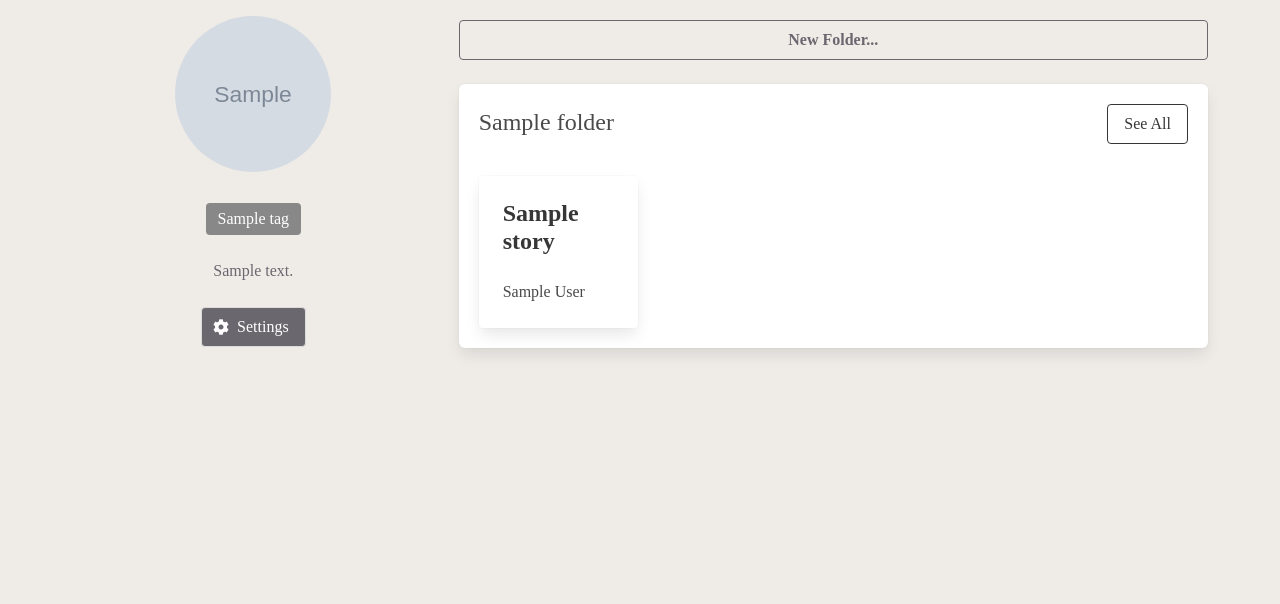
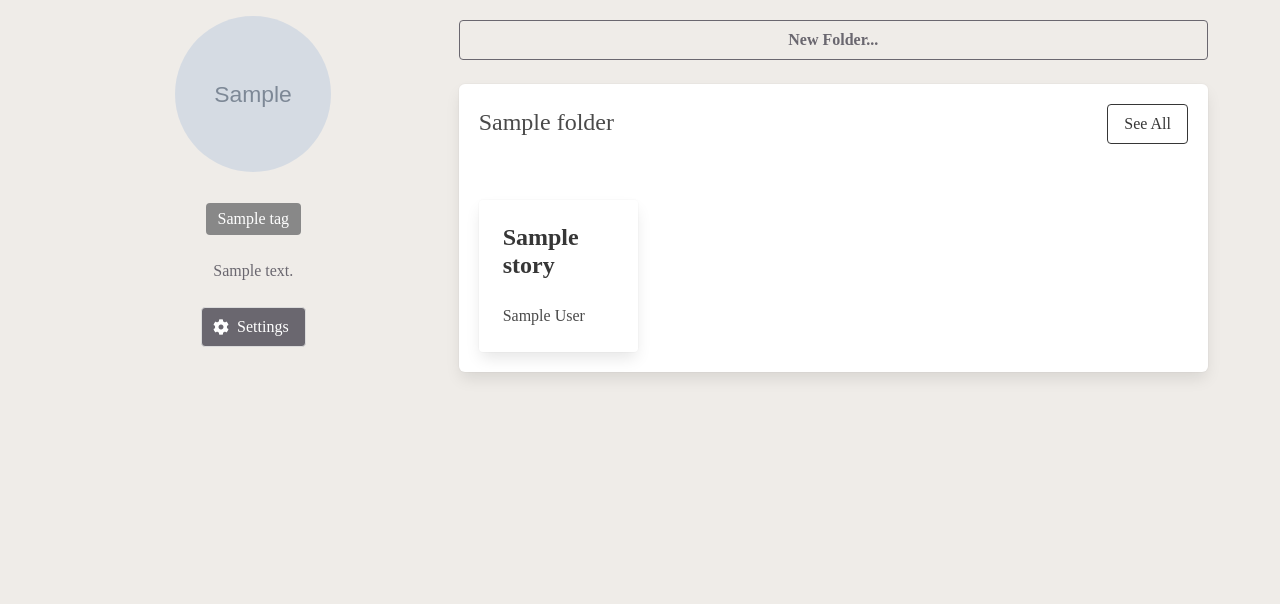
Before and after one commit to yashprakash13/honeysuckle-web, a Django app: page /profiles/me/ in a window 1280 px wide. Shown: the part 168-772 px from the top of the page. Run offline with Django 3.2, Linux system fonts and the light colour scheme; a user stored in the database is signed in; tables that the repository leaves empty hold one stand-in row (values such as "Sample post"); grey boxes marked "Sample" are stand-in pictures; parts of the project's set-up code (start-up, migrations or seed data) failed here and were passed over; some libraries are stand-ins or nearby versions; some web fonts are replaced.

Commit message:
correct margin/padding styles profiles.

```diff
--- a/hbeg/profiles/templates/profiles/single_fic_card_layout.html
+++ b/hbeg/profiles/templates/profiles/single_fic_card_layout.html
@@ -1,4 +1,4 @@
-<div class="column is-3">
+<div class="column is-3 mt-3">
     <div class="card card-link">
         <div class="card-content">
             <div class="media">
--- a/hbeg/profiles/templates/profiles/single_folder_layout.html
+++ b/hbeg/profiles/templates/profiles/single_folder_layout.html
@@ -1,5 +1,6 @@
 <div class="box">
     {% comment %} Folder name and detail view button {% endcomment %}
+    <div class="content pb-3">
         <div class="columns">
             <div class="column is-8">
                 <div class="is-size-4 mb-3">{{folder.folder_name}}
@@ -11,12 +12,13 @@
                 {% endif %}
                 </div>
             </div>
-        <div class="column ">
+            <div class="column mb-2">
                 <a id="see-all-outlined-button"
                 class="button is-dark is-outlined is-pulled-right"
                 href="{% url 'folder_detail' folder.id %}">
                     See All
                 </a>
+            </div>
         </div>
     </div>
      {% comment %}display stories one by one (max 4)  {% endcomment %}
--- a/hbeg/profiles/templates/profiles/styles.html
+++ b/hbeg/profiles/templates/profiles/styles.html
@@ -36,12 +36,12 @@
         height:90vh; position: sticky; top: 3.2rem;
     }
 }
-@media screen and (max-width: 1199px) and (min-width: 801px){
+@media screen and (max-width: 1199px) and (min-width: 901px){
     #bio-column{
         height:90vh; position: sticky; top: 3.2rem;
     }
 }
-@media screen and (max-width: 800px) {
+@media screen and (max-width: 900px) {
     #bio-column{
         height:90vh;
     }
```
Lines whose indentation alone changed are shown as unchanged.
